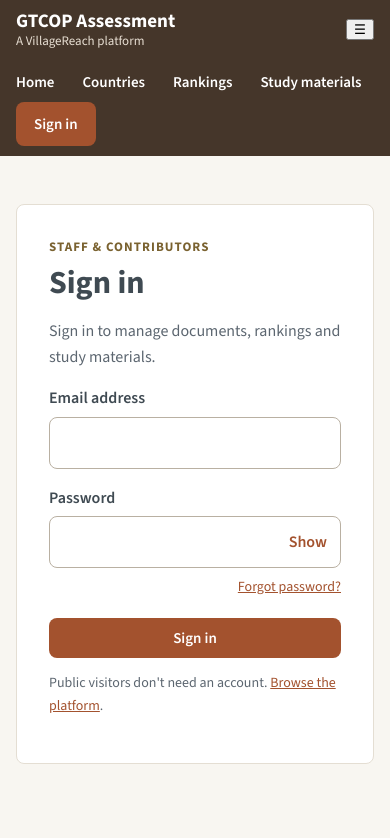
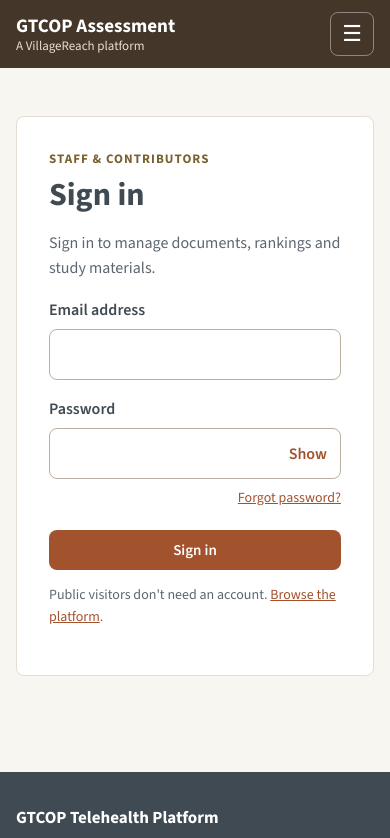
Before and after one commit to Bex-Labs/villagereach-gtcop, a Next.js app: page /sign-in in a window 390 px wide. Shown: the top 838 px of the page. Built offline with nearby package versions, Linux system fonts and the light colour scheme.

Commit message:
Add admin sign-in and protected admin page (A-01)

```diff
--- a/app/globals.css
+++ b/app/globals.css
@@ -307,3 +307,52 @@
   border: 2px solid var(--rust);
 }
 .btn-outline:hover { background: #F6EAE3; }
+
+/* ===== Header layout + mobile menu (UX-05) ===== */
+.nav-wrap {
+  display: flex;
+  align-items: center;
+  justify-content: space-between;
+  flex: 1;
+  gap: 16px 32px;
+  margin-left: 40px;
+}
+
+.menu-toggle {
+  display: none;
+  align-items: center;
+  justify-content: center;
+  width: 44px;
+  height: 44px;
+  background: none;
+  color: var(--white);
+  border: 1px solid rgba(255, 255, 255, 0.4);
+  border-radius: 8px;
+  font-size: 22px;
+  cursor: pointer;
+}
+
+@media (max-width: 768px) {
+  .menu-toggle { display: inline-flex; }
+
+  .nav-wrap {
+    display: none;
+    flex-basis: 100%;
+    flex-direction: column;
+    align-items: stretch;
+    margin-left: 0;
+    padding: 8px 0 16px;
+    border-top: 1px solid rgba(255, 255, 255, 0.15);
+  }
+
+  .nav-wrap.is-open { display: flex; }
+
+  .main-nav { flex-direction: column; gap: 0; }
+
+  .main-nav a {
+    padding: 12px 0;
+    border-bottom: 1px solid rgba(255, 255, 255, 0.1);
+  }
+
+  .nav-wrap .btn { text-align: center; margin-top: 12px; }
+}
```
